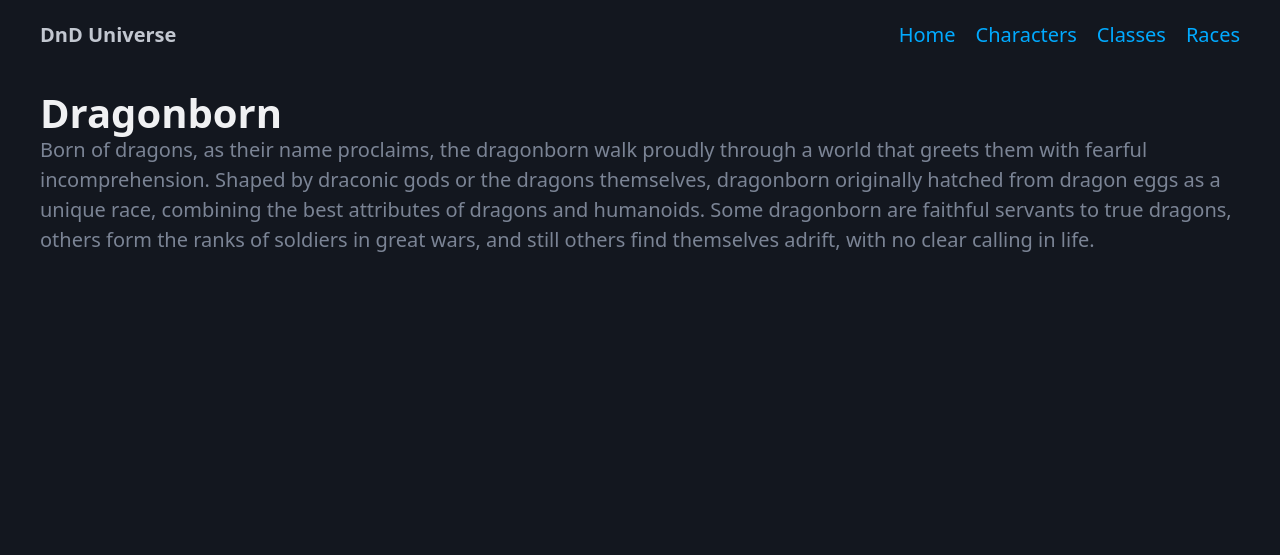
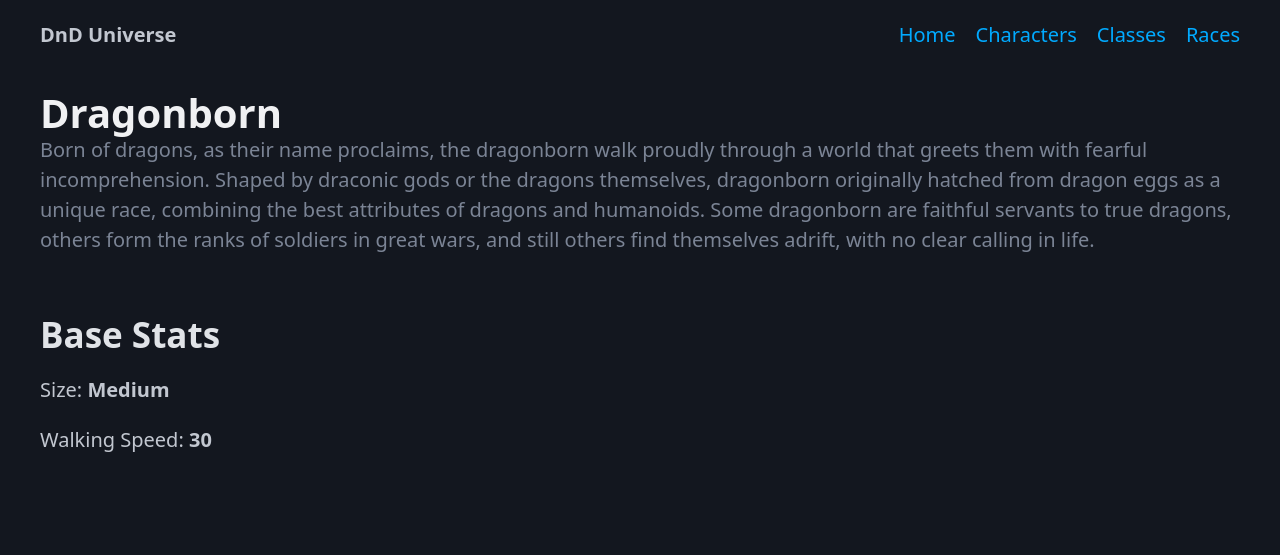
Before and after one commit to jakecoombs/django-dnd, a Django app: page /race/1/ in a window 1280 px wide. Shown: the top 555 px of the page. Run offline with Django 5.2, Linux system fonts and the light colour scheme; data comes from the database, SQL or seed files in the repository; both versions use the stored data as it was after the commit; some libraries are stand-ins or nearby versions.

Commit message:
Race views

```diff
--- a/character/models.py
+++ b/character/models.py
@@ -22,6 +22,9 @@ class Race(models.Model):
 
     def __str__(self) -> str:
         return self.name
+
+    def get_size_value(self) -> str:
+        return self.Size(self.size).label
 
 
 class CharacterClass(models.Model):
--- a/character/templates/character/race.html
+++ b/character/templates/character/race.html
@@ -10,4 +10,11 @@
         <p>{{ race.description }}</p>
     </hgroup>
 </header>
+<main class="container">
+    <section>
+        <h2>Base Stats</h2>
+        <p>Size: <b>{{ race.get_size_value }}</b></p>
+        <p>Walking Speed: <b>{{ race.speed }}</b></p>
+    </section>
+</main>
 {% endblock content %}
--- a/character/views.py
+++ b/character/views.py
@@ -63,7 +63,7 @@ class RaceListView(generic.ListView):
         """
         Return all races.
         """
-        return Race.objects.all()
+        return Race.objects.order_by("name").all()
 
 
 class RaceDetailView(generic.DetailView):
```
Also changed, not shown: db.sqlite3.
